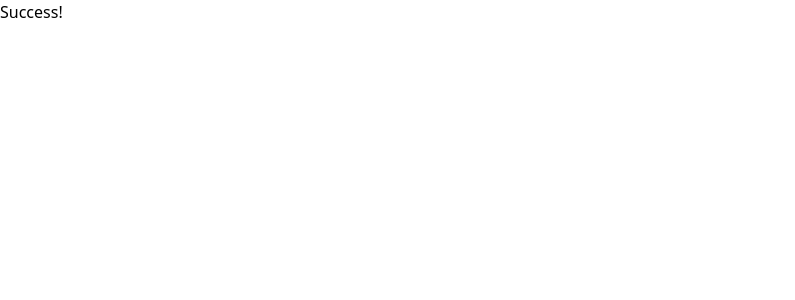
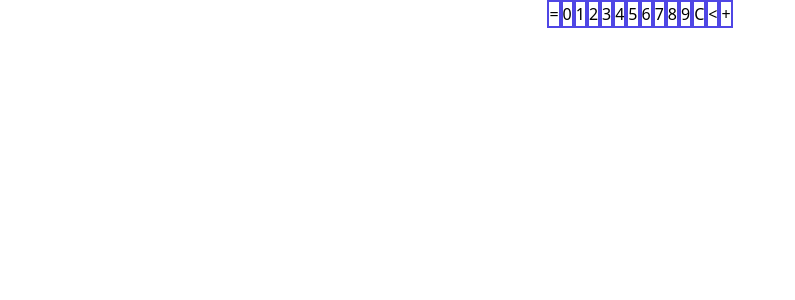
Before and after one commit to LForchini/CalculatorPT, a React (Create React App) app: page / in a window 1280 px wide. Shown: the top 300 px of the page, without its empty margins (0-795 px from the left). Built offline with nearby package versions, Linux system fonts and the light colour scheme.

Commit message:
Added in buttons and some works

```diff
--- a/public/index.html
+++ b/public/index.html
@@ -14,6 +14,6 @@
   </head>
   <body>
     <noscript>You need to enable JavaScript to run this app.</noscript>
-    <div id="root"></div>
+    <div id="root" class="grid justify-center items-center"></div>
   </body>
 </html>
--- a/src/App.js
+++ b/src/App.js
@@ -1,7 +1,32 @@
+import { useState, useEffect } from 'react';
+import InputButtons from './components/InputButtons';
+import Evaluate from './components/evaluation';
+
 function App() {
+  const [ expr, setExpr ] = useState("")
+  const [clearNext, setClearNext] = useState(false);
+
+  useEffect(() => {
+    console.log(expr);
+  })
+
   return (
-    <div className="App">
-      <h1>Success!</h1>
+    <div className="">
+      <label >{expr}</label>
+      <InputButtons onClick={() => {Evaluate(expr, setExpr, setClearNext)}} label="=" />
+      <InputButtons onClick={() => {setExpr((clearNext ? "":expr) + "0"); setClearNext(false);}} label="0" />
+      <InputButtons onClick={() => {setExpr((clearNext ? "":expr) + "1"); setClearNext(false);}} label="1" />
+      <InputButtons onClick={() => {setExpr((clearNext ? "":expr) + "2"); setClearNext(false);}} label="2" />
+      <InputButtons onClick={() => {setExpr((clearNext ? "":expr) + "3"); setClearNext(false);}} label="3" />
+      <InputButtons onClick={() => {setExpr((clearNext ? "":expr) + "4"); setClearNext(false);}} label="4" />
+      <InputButtons onClick={() => {setExpr((clearNext ? "":expr) + "5"); setClearNext(false);}} label="5" />
+      <InputButtons onClick={() => {setExpr((clearNext ? "":expr) + "6"); setClearNext(false);}} label="6" />
+      <InputButtons onClick={() => {setExpr((clearNext ? "":expr) + "7"); setClearNext(false);}} label="7" />
+      <InputButtons onClick={() => {setExpr((clearNext ? "":expr) + "8"); setClearNext(false);}} label="8" />
+      <InputButtons onClick={() => {setExpr((clearNext ? "":expr) + "9"); setClearNext(false);}} label="9" />
+      <InputButtons onClick={() => {setExpr("")}} label="C" />
+      <InputButtons onClick={() => {setExpr((clearNext ? "":expr.substring(0, expr.length - 1))); setClearNext(false);}} label="<" />
+      <InputButtons onClick={() => {setExpr(expr + "+")}} label="+" />
     </div>
   );
 }
--- /dev/null
+++ b/src/components/InputButtons.js
@@ -0,0 +1,5 @@
+export default function InputButtons({ onClick, label }) {
+    return (
+        <button className="border-solid border-2 border-indigo-600" onClick={onClick}>{label}</button>
+    )
+}
--- a/src/components/evaluation.js
+++ b/src/components/evaluation.js
@@ -6,9 +6,8 @@ import { evaluate } from "mathjs";
  * @param {*} setExpr
 
  */
-function Evaluate(expr, setExpr) {
+export default function Evaluate(expr, setExpr, setClearNext) {
   let output = evaluate(expr).toString();
+  setClearNext(true);
   setExpr(output);
 }
-
-module.exports = Evaluate;
```
